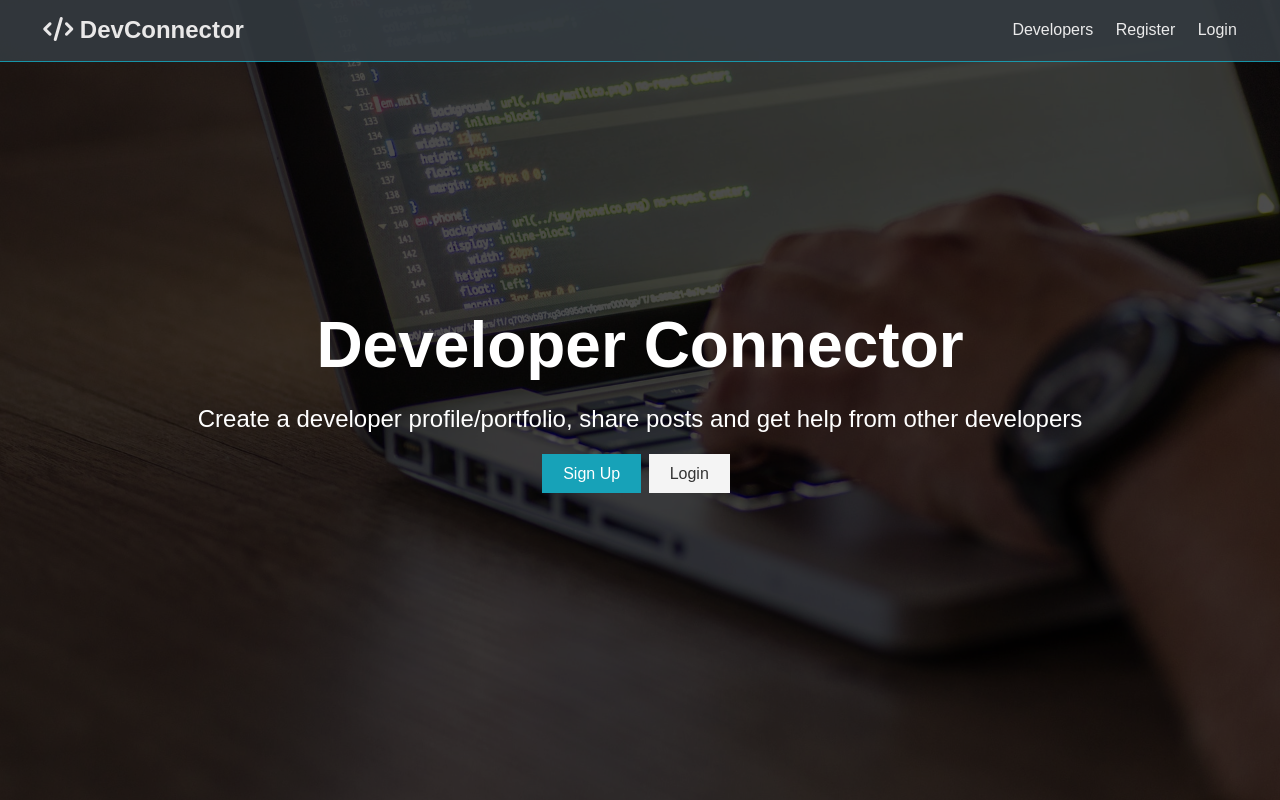
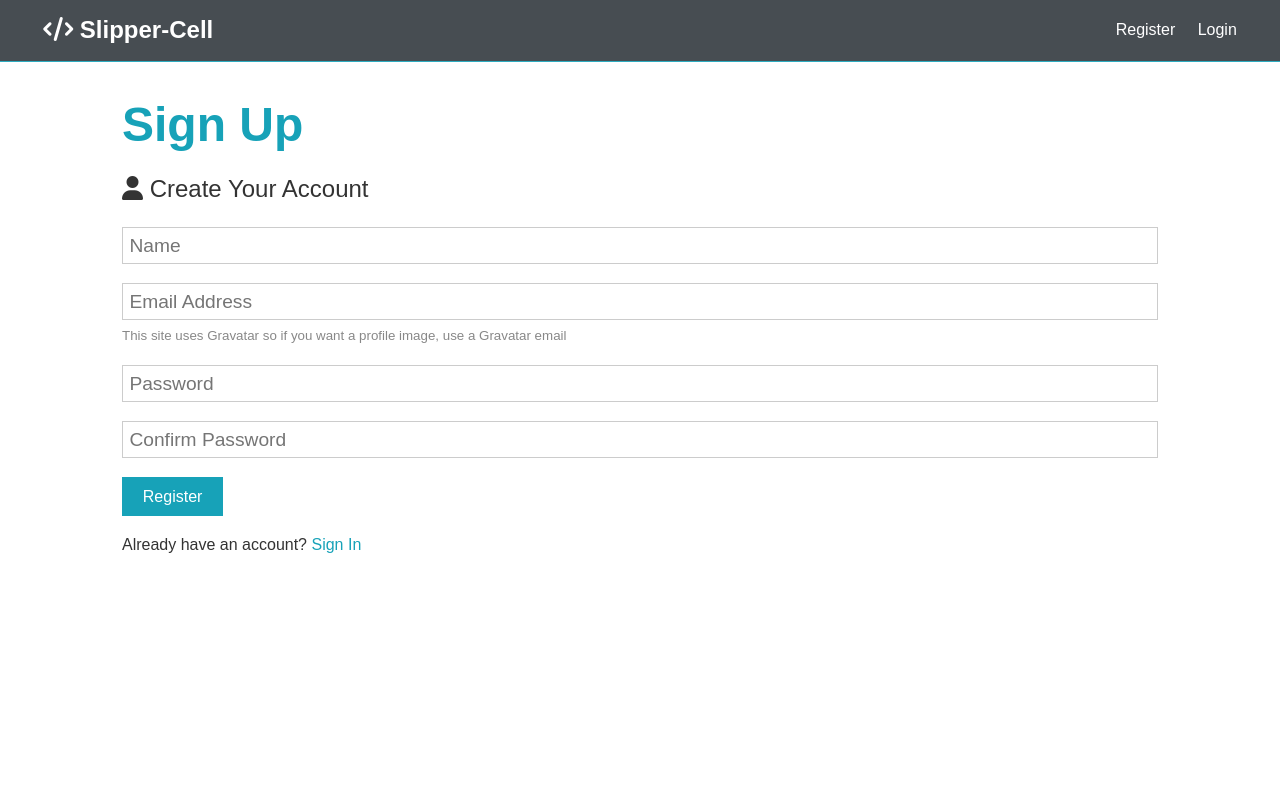
Before and after one commit to prayingmantislab/slipper-cell-brad, a React (Create React App) app in the folder client/: page /register in a window 1280 px wide. Built offline with nearby package versions, Linux system fonts and the light colour scheme.

Commit message:
built register component

```diff
--- a/client/src/App.js
+++ b/client/src/App.js
@@ -1,13 +1,24 @@
-import React, { Fragment } from "react";
-import Navbar from "./components/layout/Navbar";
-import Landing from "./components/layout/Landing";
-import "./App.css";
+import React, { Fragment } from 'react';
+import { BrowserRouter as Router, Route, Switch } from 'react-router-dom';
+import Navbar from './components/layout/Navbar';
+import Landing from './components/layout/Landing';
+import Register from './components/auth/Register';
+import Login from './components/auth/Login';
+import './App.css';
 
 const App = () => (
-  <Fragment>
-    <Navbar />
-    <Landing />
-  </Fragment>
+  <Router>
+    <Fragment>
+      <Navbar />
+      <Route exact path='/' component={ Landing } />
+      <section className= "container">
+        <Switch>
+          <Route exact path="/register" component={Register}></Route>
+          <Route exact path="/login" component={Login}></Route>
+        </Switch>
+      </section>
+    </Fragment>
+  </Router>
 );
 
 export default App;
--- /dev/null
+++ b/client/src/components/auth/Login.js
@@ -0,0 +1,7 @@
+import React from 'react';
+
+const Login = () => {
+  return <div>Login</div>;
+};
+
+export default Login;
--- /dev/null
+++ b/client/src/components/auth/Register.js
@@ -0,0 +1,82 @@
+import React, { Fragment, useState } from 'react';
+
+const Register = () => {
+  const [formData, setFormData] = useState({
+    name: '',
+    email: '',
+    password: '',
+    password2: '',
+  });
+
+  const { name, email, password, password2 } = formData;
+  const onChange = (e) =>
+    setFormData({ ...formData, [e.target.name]: e.target.value });
+  const onSubmit = (e) => {
+    e.preventDefault();
+    if (password !== password2) {
+      console.log('Password do not match');
+    } else {
+      console.log(formData);
+    }
+  };
+  return (
+    <Fragment>
+      <h1 className='large text-primary'>Sign Up</h1>
+      <p className='lead'>
+        <i className='fas fa-user'></i> Create Your Account
+      </p>
+      <form className='form' onSubmit={(e) => onSubmit(e)}>
+        <div className='form-group'>
+          <input
+            type='text'
+            placeholder='Name'
+            name='name'
+            value={name}
+            onChange={(e) => onChange(e)}
+            required
+          />
+        </div>
+        <div className='form-group'>
+          <input
+            type='email'
+            placeholder='Email Address'
+            name='email'
+            value={email}
+            onChange={(e) => onChange(e)}
+            required
+          />
+          <small className='form-text'>
+            This site uses Gravatar so if you want a profile image, use a
+            Gravatar email
+          </small>
+        </div>
+        <div className='form-group'>
+          <input
+            type='password'
+            placeholder='Password'
+            name='password'
+            value={password}
+            onChange={(e) => onChange(e)}
+            minLength='6'
+          />
+        </div>
+        <div className='form-group'>
+          <input
+            type='password'
+            placeholder='Confirm Password'
+            name='password2'
+            value={password2}
+            onChange={(e) => onChange(e)}
+            minLength='6'
+          />
+        </div>
+        <input type='submit' className='btn btn-primary' value='Register' />
+      </form>
+      <p className='my-1'>
+        Already have an account? <a href='login.html'>Sign In</a>
+      </p>
+    </Fragment>
+  );
+};
+
+export default Register;
--- a/client/src/components/layout/Landing.js
+++ b/client/src/components/layout/Landing.js
@@ -1,22 +1,23 @@
-import React from "react";
+import React from 'react';
+import { Link } from 'react-router-dom';
 
 const Landing = () => {
   return (
-    <section className="landing">
-      <div className="dark-overlay">
-        <div className="landing-inner">
-          <h1 className="x-large">Developer Connector</h1>
-          <p className="lead">
+    <section className='landing'>
+      <div className='dark-overlay'>
+        <div className='landing-inner'>
+          <h1 className='x-large'>Developer Connector</h1>
+          <p className='lead'>
             Create a developer profile/portfolio, share posts and get help from
             other developers
           </p>
-          <div className="buttons">
-            <a href="register.html" className="btn btn-primary">
+          <div className='buttons'>
+            <Link to='/register' className='btn btn-primary'>
               Sign Up
-            </a>
-            <a href="login.html" className="btn btn-light">
+            </Link>
+            <Link to='/login' className='btn btn-light'>
               Login
-            </a>
+            </Link>
           </div>
         </div>
       </div>
--- a/client/src/components/layout/Navbar.js
+++ b/client/src/components/layout/Navbar.js
@@ -1,22 +1,20 @@
-import React from "react";
+import React from 'react';
+import { Link } from 'react-router-dom';
 
 const Navbar = () => {
   return (
-    <nav className="navbar bg-dark">
+    <nav className='navbar bg-dark'>
       <h1>
-        <a href="index.html">
-          <i className="fas fa-code"></i> DevConnector
-        </a>
+        <Link to='/'>
+          <i className='fas fa-code'></i> Slipper-Cell
+        </Link>
       </h1>
       <ul>
         <li>
-          <a href="profiles.html">Developers</a>
+          <Link to='/register'>Register</Link>
         </li>
         <li>
-          <a href="register.html">Register</a>
-        </li>
-        <li>
-          <a href="login.html">Login</a>
+          <Link to='/login'>Login</Link>
         </li>
       </ul>
     </nav>
```
Also changed, not shown: client/src/components/dashboard/Dashboard.js (added), 2 other files (tests, documents, lock files or other folders).
